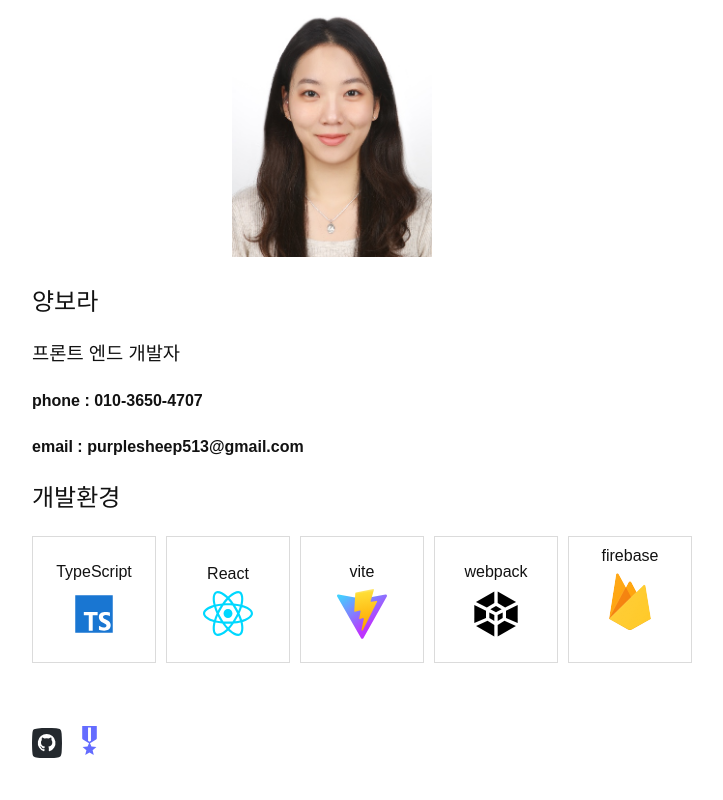
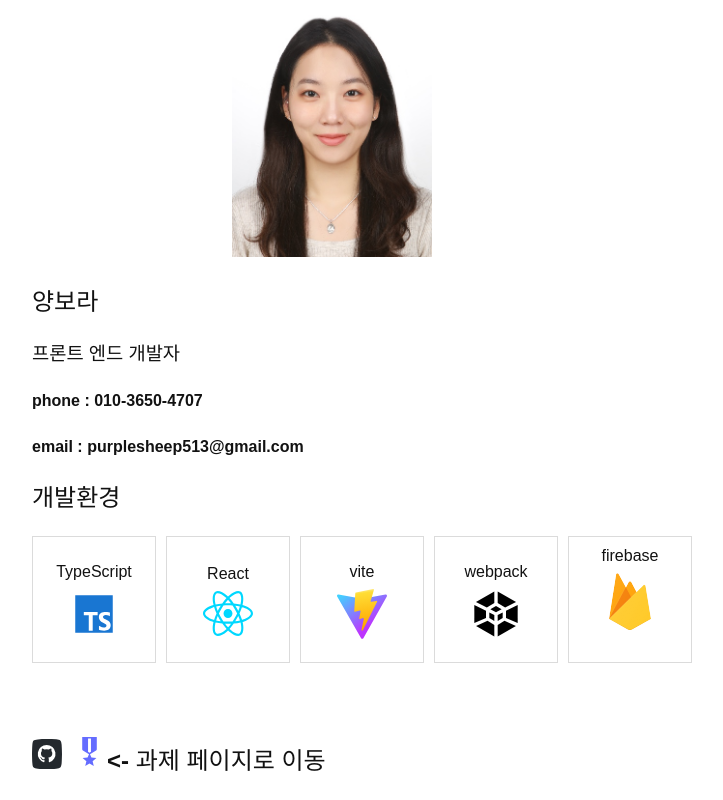
Before and after one commit to purplesheep513/bora-task, a React (Vite) app: page / in a window 1280 px wide. Shown: the whole page, without its empty margins (293-1016 px from the left). Built offline with nearby package versions, Linux system fonts and the light colour scheme.

Commit message:
과제페이지 이동 수정

```diff
--- a/src/components/intro/info.page.tsx
+++ b/src/components/intro/info.page.tsx
@@ -54,6 +54,11 @@ export const Info = (): React.ReactElement => {
                   <MilitaryTechIcon fontSize="large" />
                 </Tooltip>
               </Link>
+              <span>
+                <h2 style={{ display: "inline-block" }}>
+                  {"<- 과제 페이지로 이동"}
+                </h2>
+              </span>
             </section>
           </div>
         </div>
```
